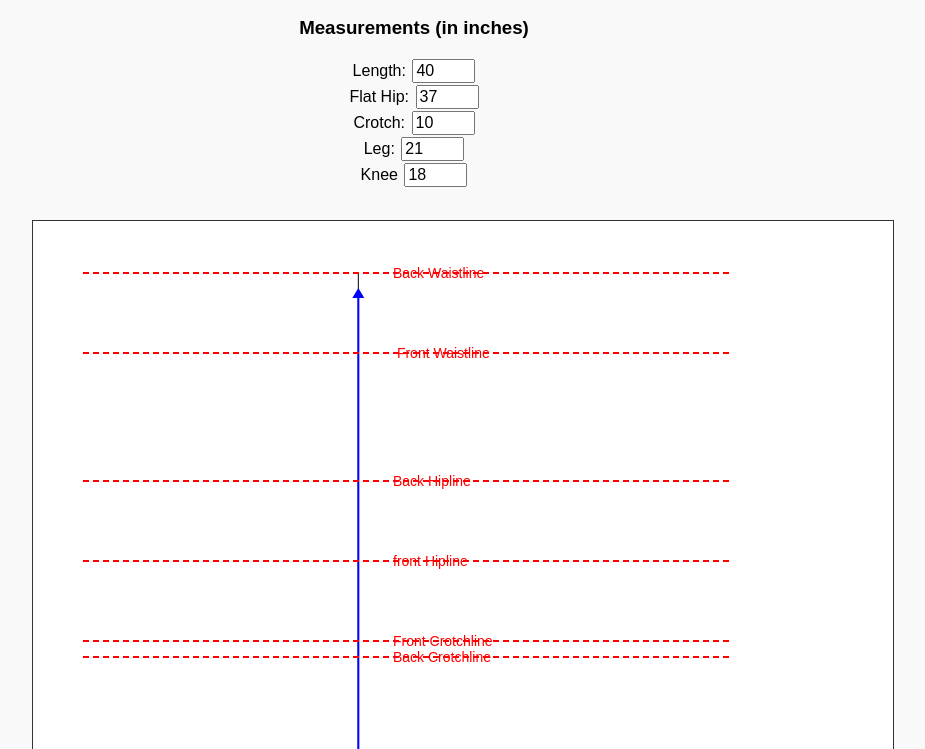
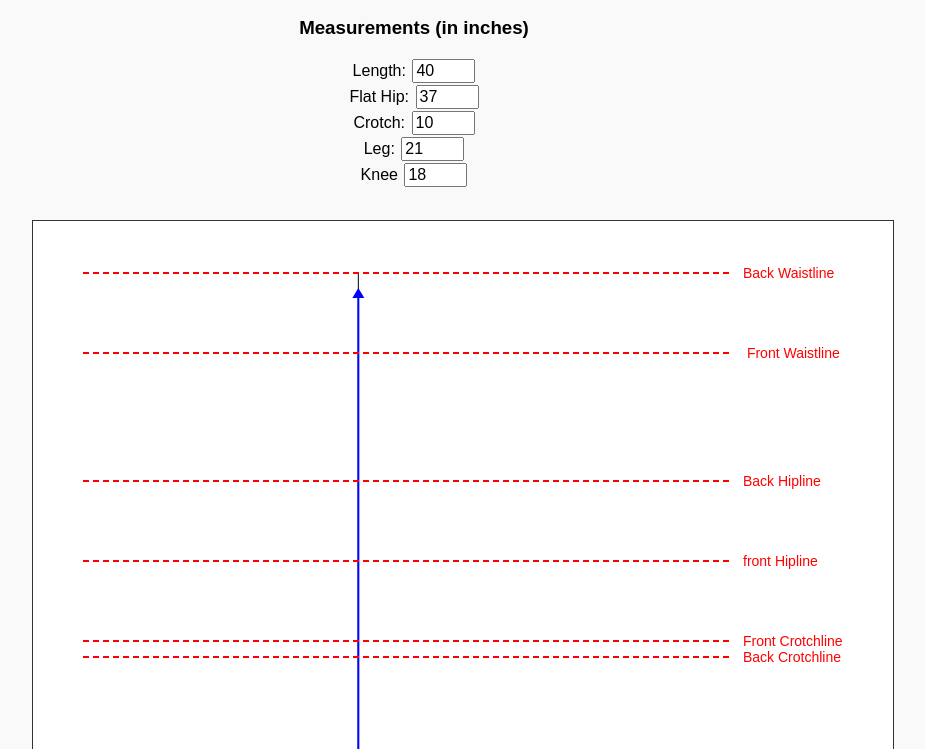
Before and after one commit to d69barrion-web/Pattern-Maker, a plain HTML site: page index.html in a window 1280 px wide. Shown: the part 51-800 px from the top of the page, without its empty margins (226-1151 px from the left). Drawn offline with Linux system fonts and the light colour scheme.

Commit message:
Update text positions in index.html for labels

```diff
--- a/index.html
+++ b/index.html
@@ -220,18 +220,18 @@
       ctx.setLineDash([]);
       ctx.fillStyle = "#000";
       ctx.font = "14px Arial";
-      ctx.fillText("Bottom (Hemline)", 310, bottomY + 5);
-      ctx.fillText("2\" above bottom", 310, bottomY - 2 * scale + 5);
-      ctx.fillText("4\" above bottom", 310, bottomY - 4 * scale + 5);
+      ctx.fillText("Bottom (Hemline)", 660, bottomY + 5);
+      ctx.fillText("2\" above bottom", 660, bottomY - 2 * scale + 5);
+      ctx.fillText("4\" above bottom", 660, bottomY - 4 * scale + 5);
       ctx.fillStyle = "#f00";
-      ctx.fillText("Back Waistline", 360, backWaistY + 5);
-      ctx.fillText(" Front Waistline", 360, frontWaistY + 5);
-      ctx.fillText("Back Hipline", 360, backHipY + 5);
-      ctx.fillText("front Hipline", 360, frontHipY + 5);
-      ctx.fillText("Front Crotchline", 360, frontCrotchY + 5);
-      ctx.fillText("Back Crotchline", 360, backCrotchY + 5);
-      ctx.fillText("Legline", 360, legY + 5);
-      ctx.fillText("Kneeline", 360, kneeY + 5);
+      ctx.fillText("Back Waistline", 710, backWaistY + 5);
+      ctx.fillText(" Front Waistline", 710, frontWaistY + 5);
+      ctx.fillText("Back Hipline", 710, backHipY + 5);
+      ctx.fillText("front Hipline", 710, frontHipY + 5);
+      ctx.fillText("Front Crotchline", 710, frontCrotchY + 5);
+      ctx.fillText("Back Crotchline", 710, backCrotchY + 5);
+      ctx.fillText("Legline", 710, legY + 5);
+      ctx.fillText("Kneeline", 710, kneeY + 5);
     }
 
     // initial draw
```
